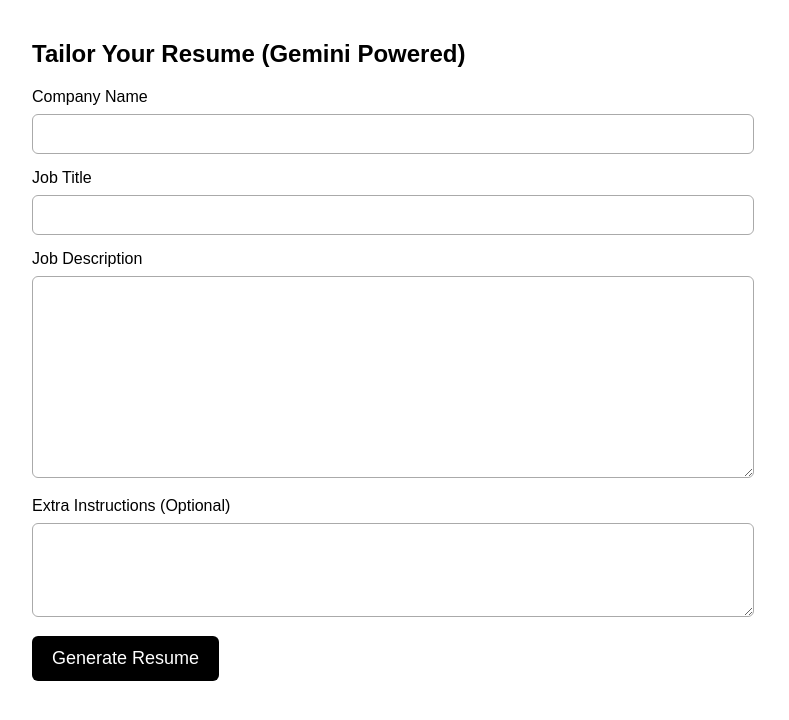
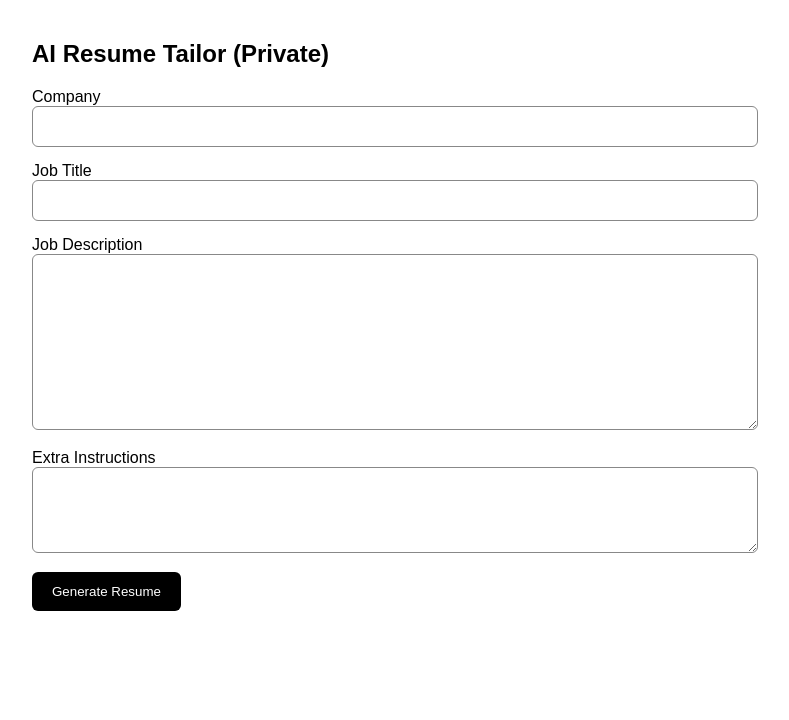
Before and after one commit to ready4exam/resume-automation, a website: page docs/index.html in a window 1280 px wide. Shown: the whole page, without its empty margins (8-797 px from the left). Drawn offline with Linux system fonts and the light colour scheme.

Commit message:
Update index.html

```diff
--- a/docs/index.html
+++ b/docs/index.html
@@ -1,42 +1,20 @@
-
-
 <!DOCTYPE html>
 <html>
 <head>
-  <title>Resume Tailor</title>
+  <title>Private Resume Tailor</title>
   <style>
-    body {
-      font-family: Arial;
-      margin: 40px;
-      max-width: 700px;
-    }
-    input, textarea {
-      width: 100%;
-      padding: 10px;
-      margin-top: 8px;
-      margin-bottom: 15px;
-      border: 1px solid #aaa;
-      border-radius: 6px;
-      font-size: 16px;
-    }
-    button {
-      padding: 12px 20px;
-      background: black;
-      color: white;
-      border: none;
-      border-radius: 6px;
-      cursor: pointer;
-      font-size: 18px;
-    }
+    body { font-family: Arial; margin: 40px; max-width: 700px; }
+    input, textarea { width: 100%; padding: 12px; border-radius: 6px; border: 1px solid #888; margin-bottom: 15px; }
+    button { padding: 12px 20px; background: black; color: white; border: none; border-radius: 6px; cursor: pointer; }
     button:hover { background: #444; }
   </style>
 </head>
 <body>
 
-<h2>Tailor Your Resume (Gemini Powered)</h2>
+<h2>AI Resume Tailor (Private)</h2>
 
-<form id="tailorForm">
-  <label>Company Name</label>
+<form id="form">
+  <label>Company</label>
   <input id="company" required>
 
   <label>Job Title</label>
@@ -45,7 +23,7 @@
   <label>Job Description</label>
   <textarea id="jobDesc" rows="10" required></textarea>
 
-  <label>Extra Instructions (Optional)</label>
+  <label>Extra Instructions</label>
   <textarea id="extra" rows="4"></textarea>
 
   <button type="submit">Generate Resume</button>
@@ -54,14 +32,13 @@
 <p id="status"></p>
 
 <script>
-  document.getElementById("tailorForm").addEventListener("submit", async (e) => {
+  const token = "YOUR_GITHUB_PAT_HERE";  <!-- insert your PAT -->
+  const repo = "YOUR_USERNAME/YOUR_REPO";  <!-- ex: keshavkarn/resume-ai -->
+
+  document.getElementById("form").addEventListener("submit", async (e) => {
     e.preventDefault();
 
-    const status = document.getElementById("status");
-    status.innerText = "Sending request to GitHub Actions...";
-
-    const repo = "YOUR_USERNAME/YOUR_REPO";
-    const token = "YOUR_GITHUB_PAT"; // Must be stored in Secrets if embedding
+    document.getElementById("status").innerText = "Starting resume generation...";
 
     const url = `https://api.github.com/repos/${repo}/actions/workflows/tailor-resume.yml/dispatches`;
 
@@ -85,9 +62,10 @@
     });
 
     if (resp.ok) {
-      status.innerHTML = "<b>Resume generation started!</b><br>Check GitHub Actions in 20s.";
+      document.getElementById("status").innerHTML =
+        "<b>Resume generation started!</b><br>Check GitHub Actions in 20–30 seconds.";
     } else {
-      status.innerText = "Failed: " + (await resp.text());
+      document.getElementById("status").innerText = "Failed: " + (await resp.text());
     }
   });
 </script>
```
